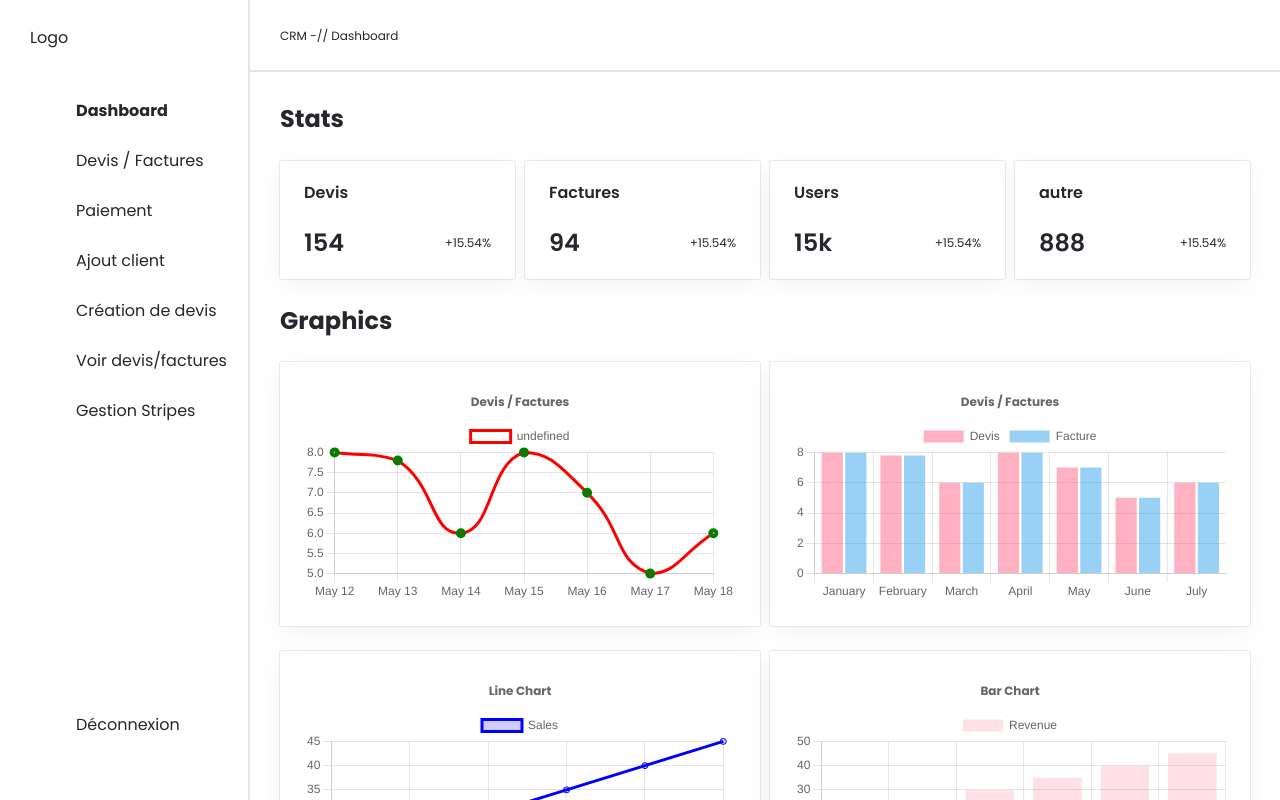
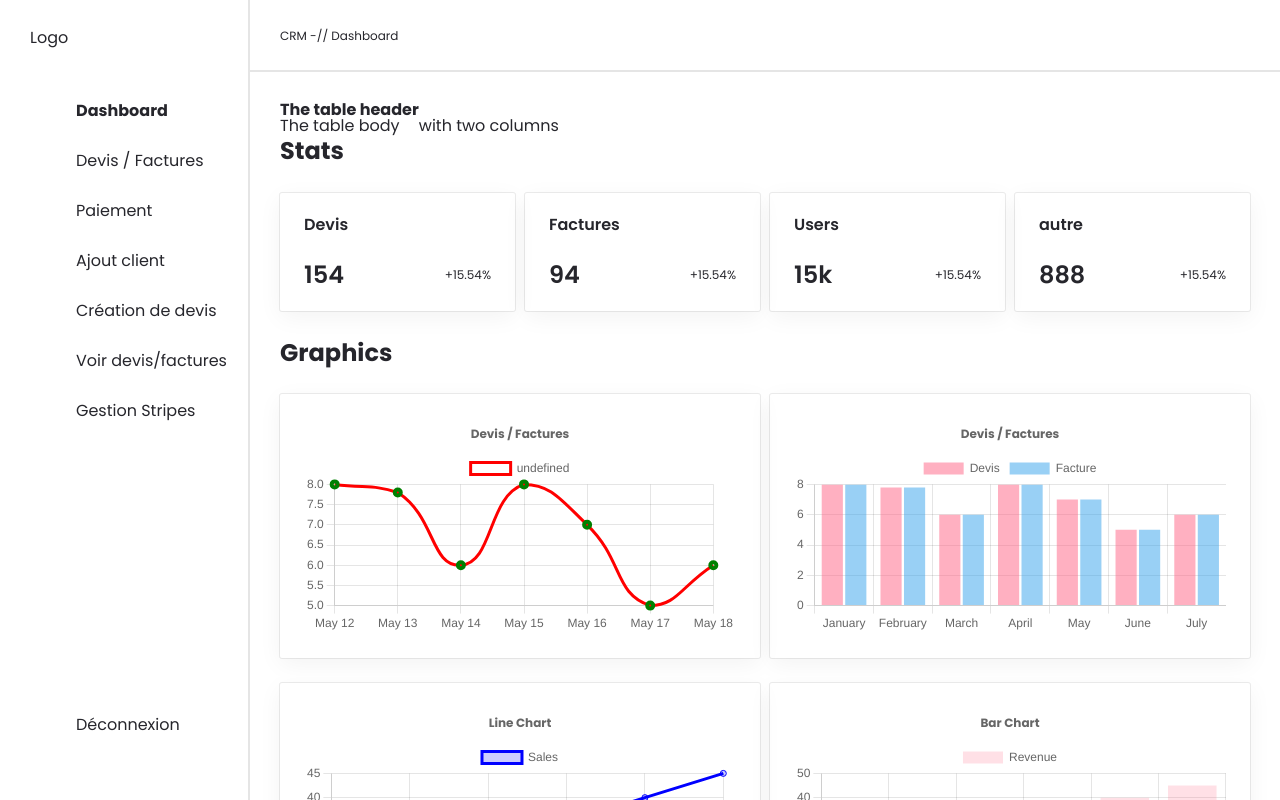
Before and after one commit to hhhallan/nfs__projet-crm-front, a React (Vite) app: page / in a window 1280 px wide. Shown: the top 800 px of the page. Built offline with nearby package versions, Linux system fonts and the light colour scheme; some icons are missing.

Commit message:
Historic: part.1

```diff
--- /dev/null
+++ b/src/comopnents/Historique.tsx
@@ -0,0 +1,23 @@
+import React from 'react';
+
+const Historique = () => {
+    return (
+        <div>
+            <table>
+                <thead>
+                <tr>
+                    <th>The table header</th>
+                </tr>
+                </thead>
+                <tbody>
+                <tr>
+                    <td>The table body</td>
+                    <td>with two columns</td>
+                </tr>
+                </tbody>
+            </table>
+        </div>
+    );
+};
+
+export default Historique;
--- a/src/comopnents/ListClient.tsx
+++ b/src/comopnents/ListClient.tsx
@@ -54,14 +54,14 @@ const ListClient = () => {
                                     <td>{client.role}</td>
                                     <td>{client.email}</td>
                                     <td>
-                                        <button onClick={() => updateRow(key)}>Update</button>
+                                        <button onClick={() => updateRow(key)}>Modifier</button>
                                     </td>
                                 </tr>
                             ))}
                     </tbody>
                 </table>
             </div>
-            <button onClick={addRow}>Add</button>
+            <button onClick={addRow}>Ajouter</button>
         </div>
 
     );
--- a/src/comopnents/index.ts
+++ b/src/comopnents/index.ts
@@ -4,6 +4,7 @@ import Header from "./Header";
 import ListClient from "./ListClient";
 import StatsCard from "./cards/StatsCard";
 import Chart from "./Chart";
+import Historique from "./Historique";
 
 export {
     Navigation,
@@ -11,5 +12,6 @@ export {
     Header,
     ListClient,
     StatsCard,
-    Chart
+    Chart,
+    Historique
 }
--- a/src/pages/Home.tsx
+++ b/src/pages/Home.tsx
@@ -1,5 +1,5 @@
 import React from 'react';
-import {StatsCard, Chart} from '../comopnents/index';
+import {StatsCard, Chart, Historique} from '../comopnents/index';
 import {statCards} from "../services/constants/statistics";
 import {
     lineChartData,
@@ -15,6 +15,9 @@ import {
 const Home = () => {
     return (
         <div className="page page-home">
+
+            <Historique />
+
             <div>
                 <h5>Stats</h5>
                 <section className="section">
```
